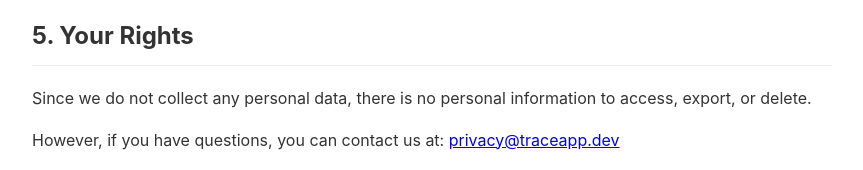
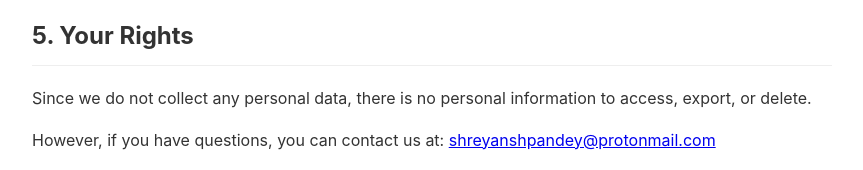
Before and after one commit to theprismlabs/trace, a plain HTML site: page privacy-policy.html in a window 1280 px wide. Shown: the part 1108-1278 px from the top of the page, without its empty margins (208-1071 px from the left). Drawn offline with Linux system fonts and the light colour scheme.

Commit message:
Update privacy-policy.html

```diff
--- a/privacy-policy.html
+++ b/privacy-policy.html
@@ -73,7 +73,7 @@
 
     <h2>5. Your Rights</h2>
     <p>Since we do not collect any personal data, there is no personal information to access, export, or delete.</p>
-    <p>However, if you have questions, you can contact us at: <a href="mailto:privacy@traceapp.dev">privacy@traceapp.dev</a></p>
+    <p>However, if you have questions, you can contact us at: <a href="mailto:shreyanshpandey@protonmail.com">shreyanshpandey@protonmail.com</a></p>
 
     <h2>6. Changes to This Policy</h2>
     <p>We may update this policy if features change. All changes will be posted on the extension listing and within the extension’s changelog if relevant.</p>
```
